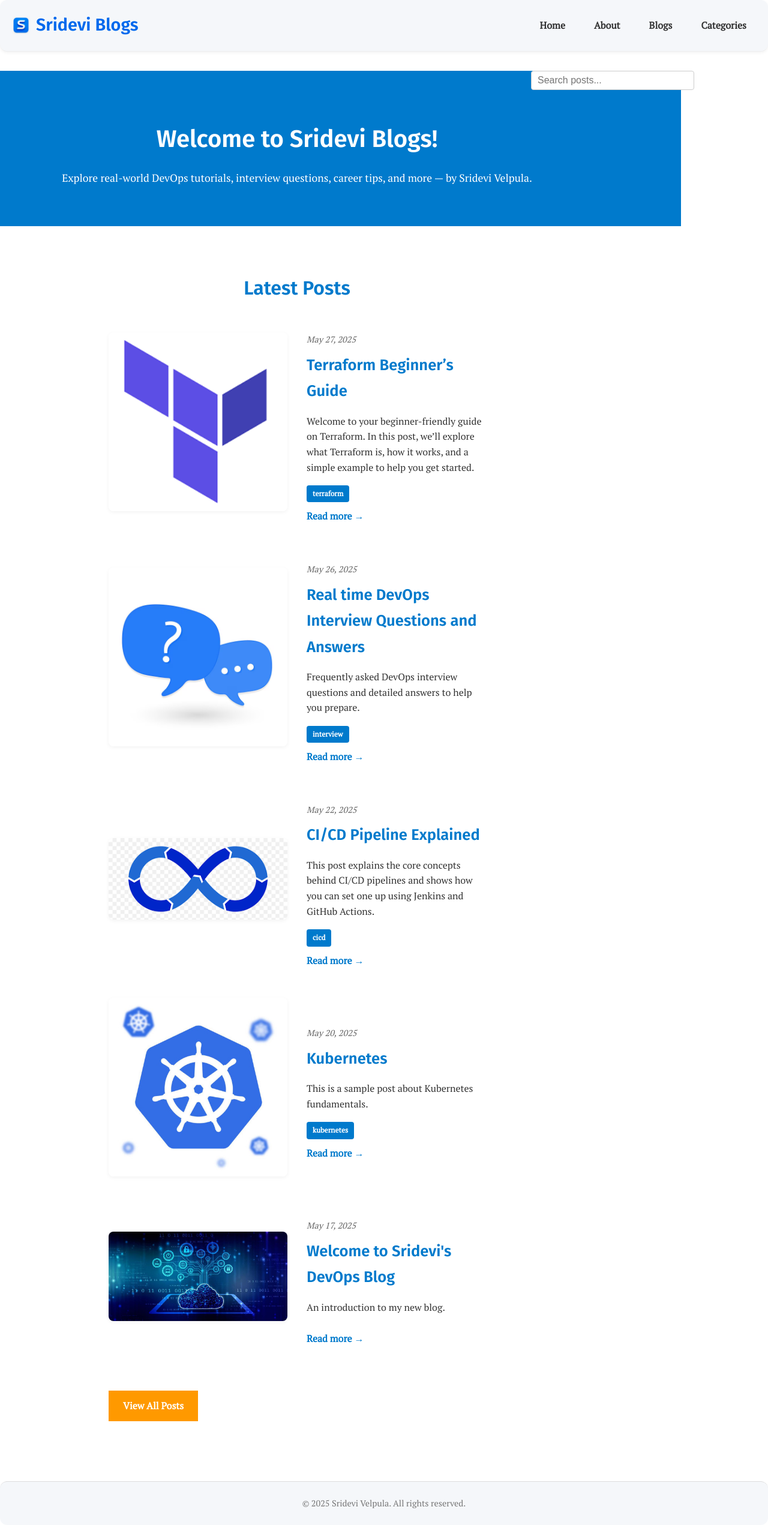
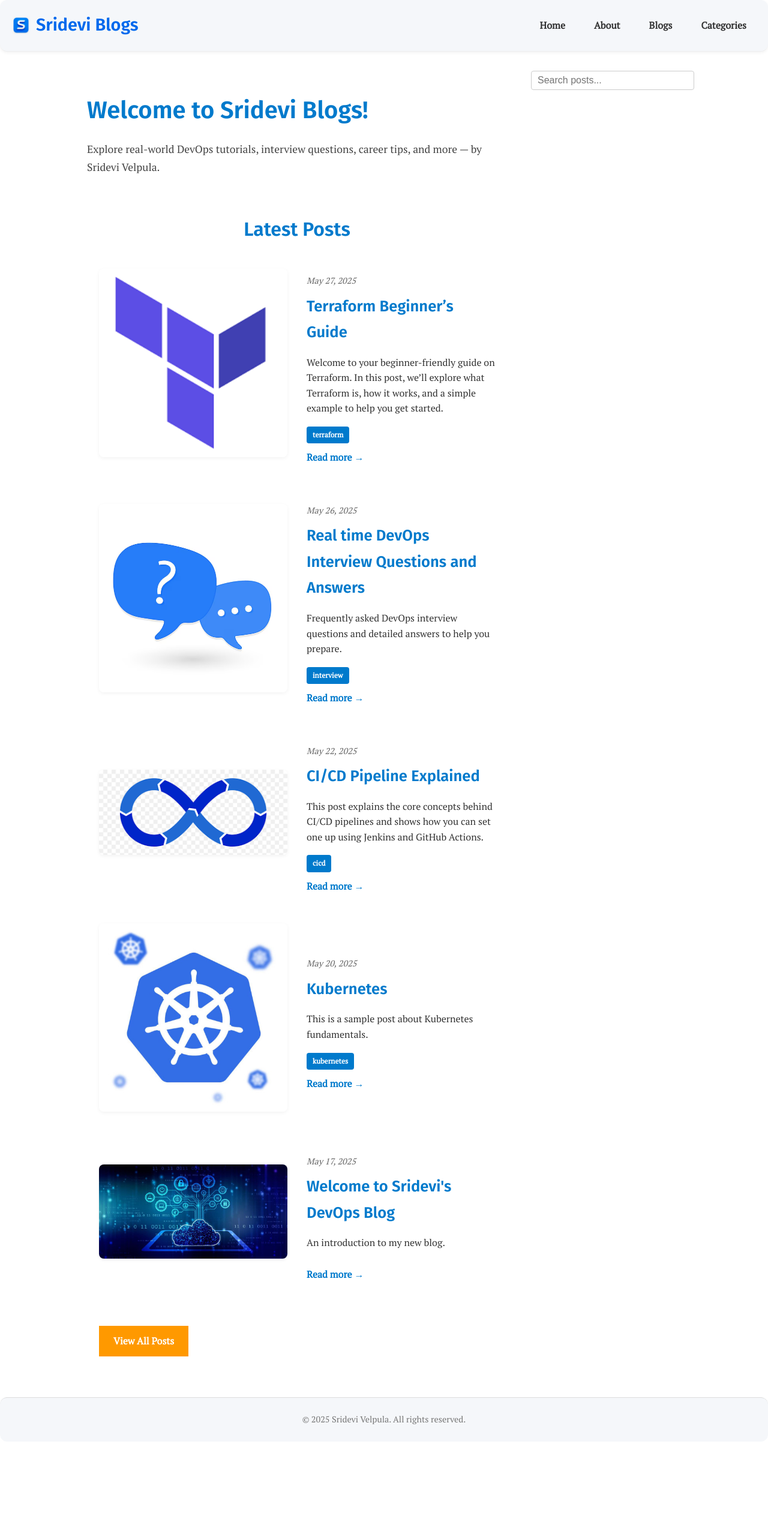
Before and after one commit to srideviblogs/srideviblogs.github.io, a Jekyll site: the page built from index.md, in a window 1280 px wide. Shown: the whole page at 60% size. Built offline with Jekyll 4.4.1, drawn with Linux system fonts in a browser that asks for light colours; after the commit the page ends 2403 px from its top, so only the background shows below that.

Commit message:
Update home.html

```diff
--- a/_layouts/home.html
+++ b/_layouts/home.html
@@ -2,9 +2,9 @@
 layout: default
 ---
 
-<!-- Full-width banner (outside layout container) -->
-<div class="full-width-banner">
-  <div class="welcome-intro">
+<!-- Full-width wrapper -->
+<div class="welcome-banner-wrapper">
+  <div class="welcome-banner-inner">
     <h1 class="animate-heading">Welcome to Sridevi Blogs!</h1>
     <p class="animate-paragraph">
       Explore real-world DevOps tutorials, interview questions, career tips, and more — by Sridevi Velpula.
@@ -12,9 +12,8 @@ layout: default
   </div>
 </div>
 
-<!-- Your centered site content -->
+<!-- Page content -->
 <div class="site-wrapper">
-  <section class="alt-posts-section">
   <h2 class="animate-subheading">Latest Posts</h2>
 
   {% for post in site.posts limit:6 %}
@@ -47,5 +46,4 @@ layout: default
   <div class="view-all-box">
     <a href="/blogs/">View All Posts</a>
   </div>
-  </section>
 </div>
```
Lines whose indentation alone changed are shown as unchanged.
